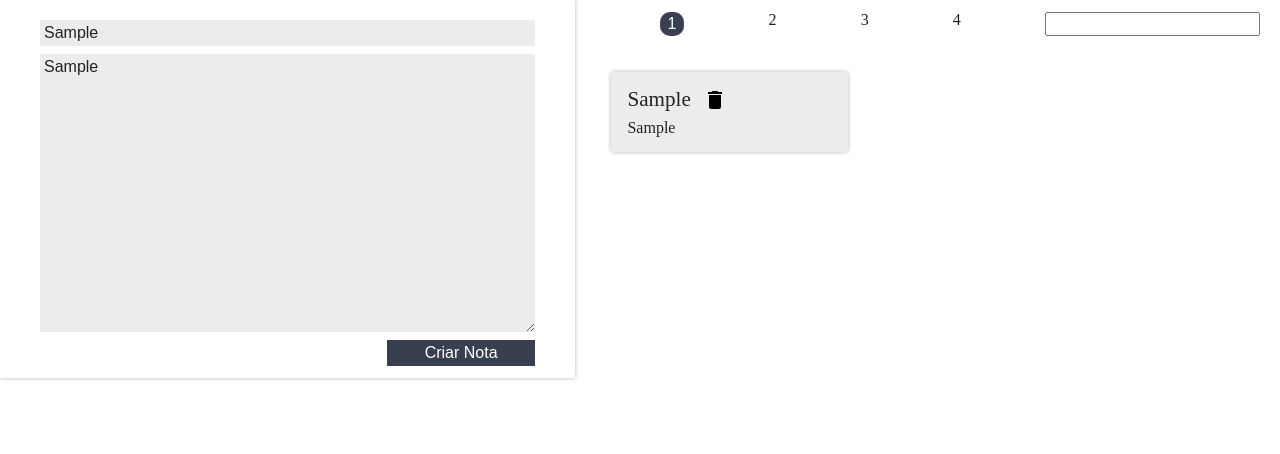
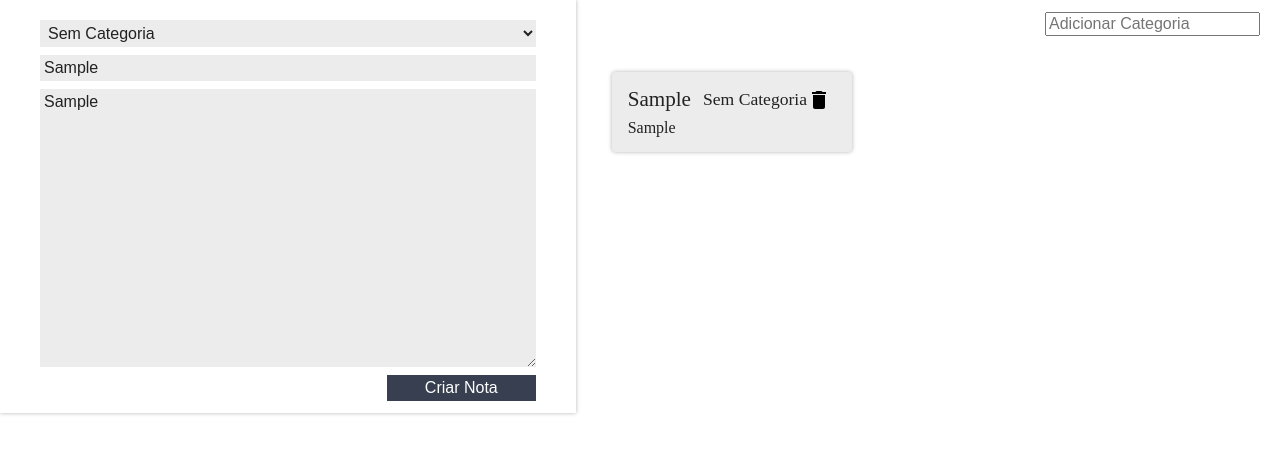
Before and after one commit to walex36/Formacao-React-JS, a React (Create React App) app in the folder 2 - React Entendendo como a biblioteca funciona/ceep/: page / in a window 1280 px wide. Both pictures are taken after typing "Sample", "Sample" into the empty fields and a click on the button "Criar Nota". Shown: the top 454 px of the page. Built offline with nearby package versions, Linux system fonts and the light colour scheme.

Commit message:
Adicionando opção de adicionar categorias e vinculando categorias as notas

```diff
--- a/2 - React Entendendo como a biblioteca funciona/ceep/src/App.js
+++ b/2 - React Entendendo como a biblioteca funciona/ceep/src/App.js
@@ -6,36 +6,55 @@ import "./assets/App.css";
 
 class App extends Component {
 
-  constructor(){
+  constructor() {
     super();
     this.state = {
-      notas:[]
+      notas: [],
+      categorias: []
     };
   }
 
-  criarNota(titulo, texto){
-    const novaNota = {titulo, texto};
+  criarNota(titulo, texto, categoria) {
+    const novaNota = { titulo, texto, categoria };
     const novoArrayNotas = [...this.state.notas, novaNota]
     const novoEstado = {
-      notas:novoArrayNotas
+      notas: novoArrayNotas
     }
     this.setState(novoEstado);
   }
 
-  deletarNota(index){
+  deletarNota(index) {
     let arrayNotas = this.state.notas;
     arrayNotas.splice(index, 1);
 
-    this.setState({notas:arrayNotas});
+    this.setState({ notas: arrayNotas });
+  }
+
+  criarCategoria(novaCategoria) {
+    const novoArrayCategoria = [...this.state.categorias, novaCategoria];
+    const novoEstado = {
+      ...this.state,
+      categorias: novoArrayCategoria
+    }
+    this.setState(novoEstado)
   }
 
   render() {
     return (
       <section className="conteudo">
-        <FormularioCadastro criarNota={this.criarNota.bind(this)}></FormularioCadastro>
+        <FormularioCadastro
+          categorias={this.state.categorias}
+          criarNota={this.criarNota.bind(this)}
+        />
         <main className="conteudoPrincipal">
-        <ListaDeCategorias/>
-        <ListaDeNotas notas={this.state.notas} apagarNota={this.deletarNota.bind(this)}></ListaDeNotas>
+          <ListaDeCategorias
+            categorias={this.state.categorias}
+            criarCategoria={this.criarCategoria.bind(this)}
+          />
+          <ListaDeNotas
+            notas={this.state.notas}
+            apagarNota={this.deletarNota.bind(this)}
+          />
         </main>
       </section>
     );
--- a/2 - React Entendendo como a biblioteca funciona/ceep/src/components/CardNota/CardNota.jsx
+++ b/2 - React Entendendo como a biblioteca funciona/ceep/src/components/CardNota/CardNota.jsx
@@ -12,6 +12,7 @@ class CardNota extends Component {
             <section className="card-nota">
                 <header className="card-nota_cabecalho">
                     <h3 className="card-nota_titulo">{this.props.notas.titulo}</h3>
+                    <h4>{this.props.categoria}</h4>
                     <DeleteSVG onClick={this.apagar.bind(this)}/>
                 </header>
                 <p className="card-nota_texto">{this.props.notas.texto}</p>
--- a/2 - React Entendendo como a biblioteca funciona/ceep/src/components/FormularioCadastro/FormularioCadastro.jsx
+++ b/2 - React Entendendo como a biblioteca funciona/ceep/src/components/FormularioCadastro/FormularioCadastro.jsx
@@ -3,33 +3,45 @@ import "./estilo.css"
 
 class FormularioCadastro extends Component {
 
-    constructor(props){
+    constructor(props) {
         super(props);
         this.titulo = "";
         this.text = "";
+        this.categoria = "Sem Categoria";
     }
 
-    _handleMudancaTitulo(evento){
+    _handleMudancaTitulo(evento) {
         evento.stopPropagation();
         this.titulo = evento.target.value;
     }
 
-    _handleMudancaTexto(evento){
+    _handleMudancaTexto(evento) {
         evento.stopPropagation();
         this.text = evento.target.value;
     }
 
-    _criarNota(evento){
+    _handleMudancaCategoria(evento){
+        evento.stopPropagation();
+        this.categoria = evento.target.value;
+    }
+
+    _criarNota(evento) {
         evento.preventDefault();
         evento.stopPropagation();
-        this.props.criarNota(this.titulo, this.text);
+        this.props.criarNota(this.titulo, this.text, this.categoria);
     }
 
     render() {
         return (
             <form className="form-cadastro"
-             onSubmit={this._criarNota.bind(this)}
+                onSubmit={this._criarNota.bind(this)}
             >
+                <select className="form-cadastro_input" onChange={this._handleMudancaCategoria.bind(this)}>
+                    <option>Sem Categoria</option>
+                    {this.props.categorias.map((categoria, index) => {
+                        return <option key={index}>{categoria}</option>
+                    })}
+                </select>
                 <input
                     type="text"
                     placeholder="Título"
--- a/2 - React Entendendo como a biblioteca funciona/ceep/src/components/ListaDeCategorias/ListaDeCategorias.jsx
+++ b/2 - React Entendendo como a biblioteca funciona/ceep/src/components/ListaDeCategorias/ListaDeCategorias.jsx
@@ -1,17 +1,31 @@
 import React, { Component } from 'react';
 import './estilo.css';
 
-class ListaDeCategorias extends React.Component {
+class ListaDeCategorias extends React.Component{
+
+    _handleEventoInput(e) {
+        e.preventDefault();
+        e.stopPropagation();
+        this.textCategoria = e.target.value;
+        if (e.key === "Enter" && this.textCategoria !== "") {
+            this.props.criarCategoria(this.textCategoria);
+        }
+    }
+
     render() {
         return (
             <section className="lista-categorias">
                 <ul className="lista-categorias_lista">
-                    <li className="lista-categorias_item">1</li>
-                    <li>2</li>
-                    <li>3</li>
-                    <li>4</li>
+                    {this.props.categorias.map((categoria, index) => {
+                        return <li key={index} className="lista-categorias_item">{categoria}</li>
+                    })}
                 </ul>
-                <input className="lista-categorias_input" type="text" />
+
+                <input className="lista-categorias_input"
+                    type="text"
+                    placeholder="Adicionar Categoria"
+                    onKeyUp={this._handleEventoInput.bind(this)}
+                />
             </section>
         );
     }
--- a/2 - React Entendendo como a biblioteca funciona/ceep/src/components/ListaDeNotas/ListaDeNotas.jsx
+++ b/2 - React Entendendo como a biblioteca funciona/ceep/src/components/ListaDeNotas/ListaDeNotas.jsx
@@ -11,7 +11,12 @@ class ListaDeNotas extends Component {
                     this.props.notas.map((nota, index) => {
                         return (
                             <li key={index} className="lista-notas_item">
-                                <CardNota indice={index} notas={nota} apagarNota={this.props.apagarNota}></CardNota>
+                                <CardNota
+                                    indice={index}
+                                    notas={nota}
+                                    apagarNota={this.props.apagarNota}
+                                    categoria={nota.categoria}
+                                />
                             </li>
                         );
                     })
```
